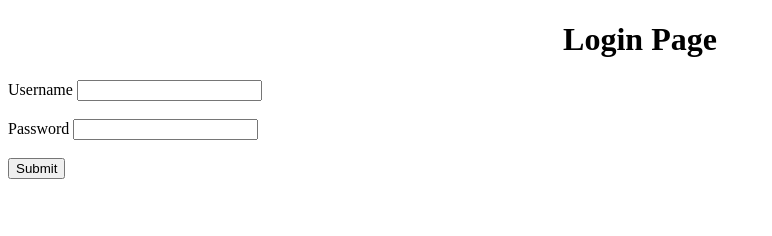
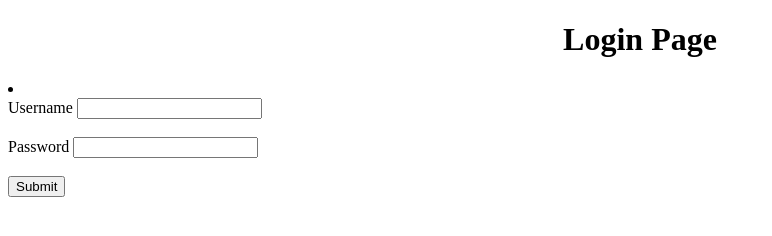
Before and after one commit to n-arendra/Wisdom, a plain HTML site: page index.html in a window 1280 px wide. Shown: the whole page, without its empty margins (0-772 px from the left). Drawn offline with Linux system fonts and the light colour scheme.

Commit message:
Update index.html

```diff
--- a/index.html
+++ b/index.html
@@ -7,7 +7,7 @@
 
 <div class="container">
   <center> <h1> Login Page </h1> </center>
-    <form method="post" action="/var/lib/jenkins/workspace/web-server/setup.html">
+    <li><a href="setup.html"></a></li>
     <label for="usrname">Username</label>
     <input type="text" id="usrname" name="usrname" pattern="(admin)" required><br/><br/>
 
```
